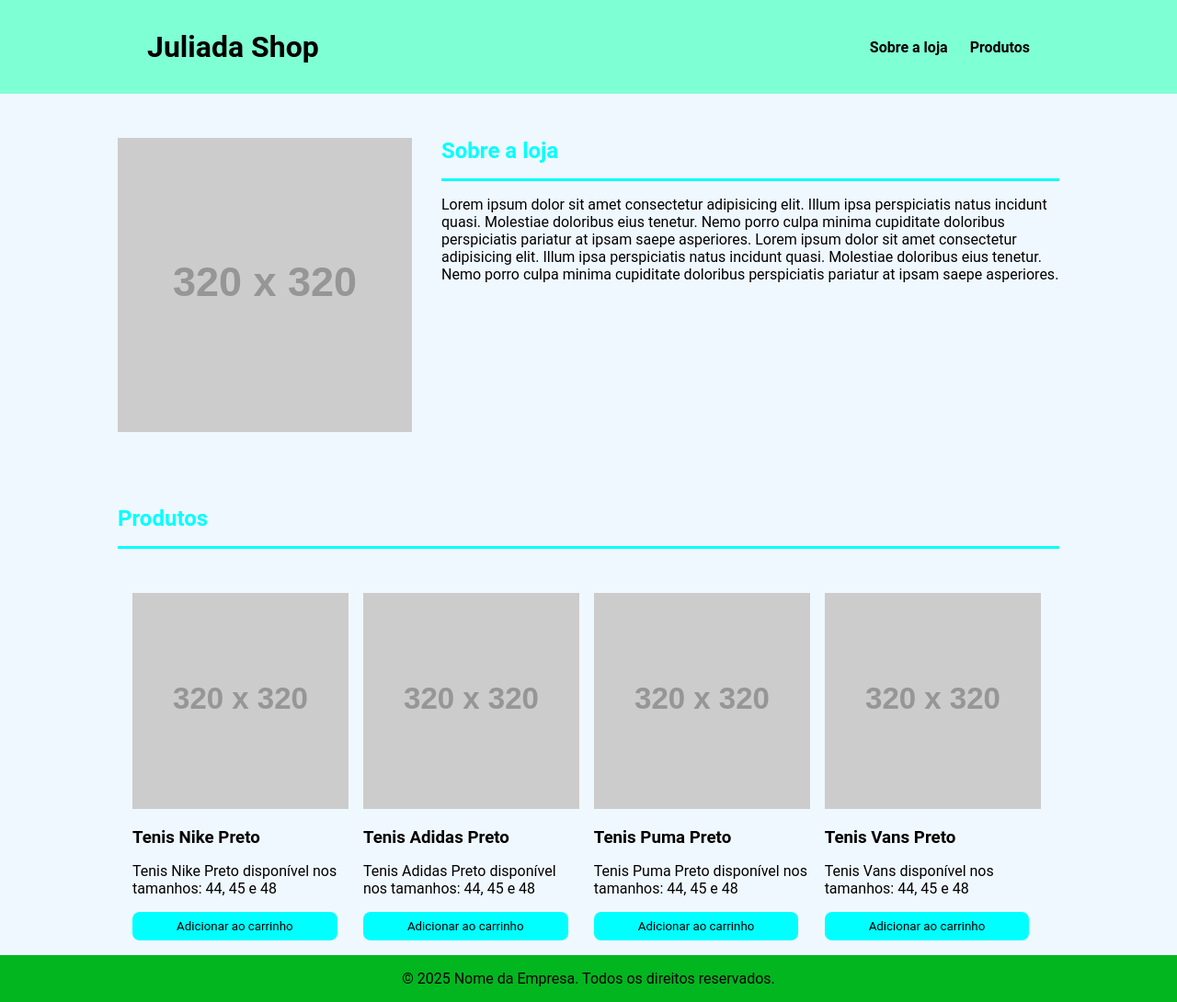
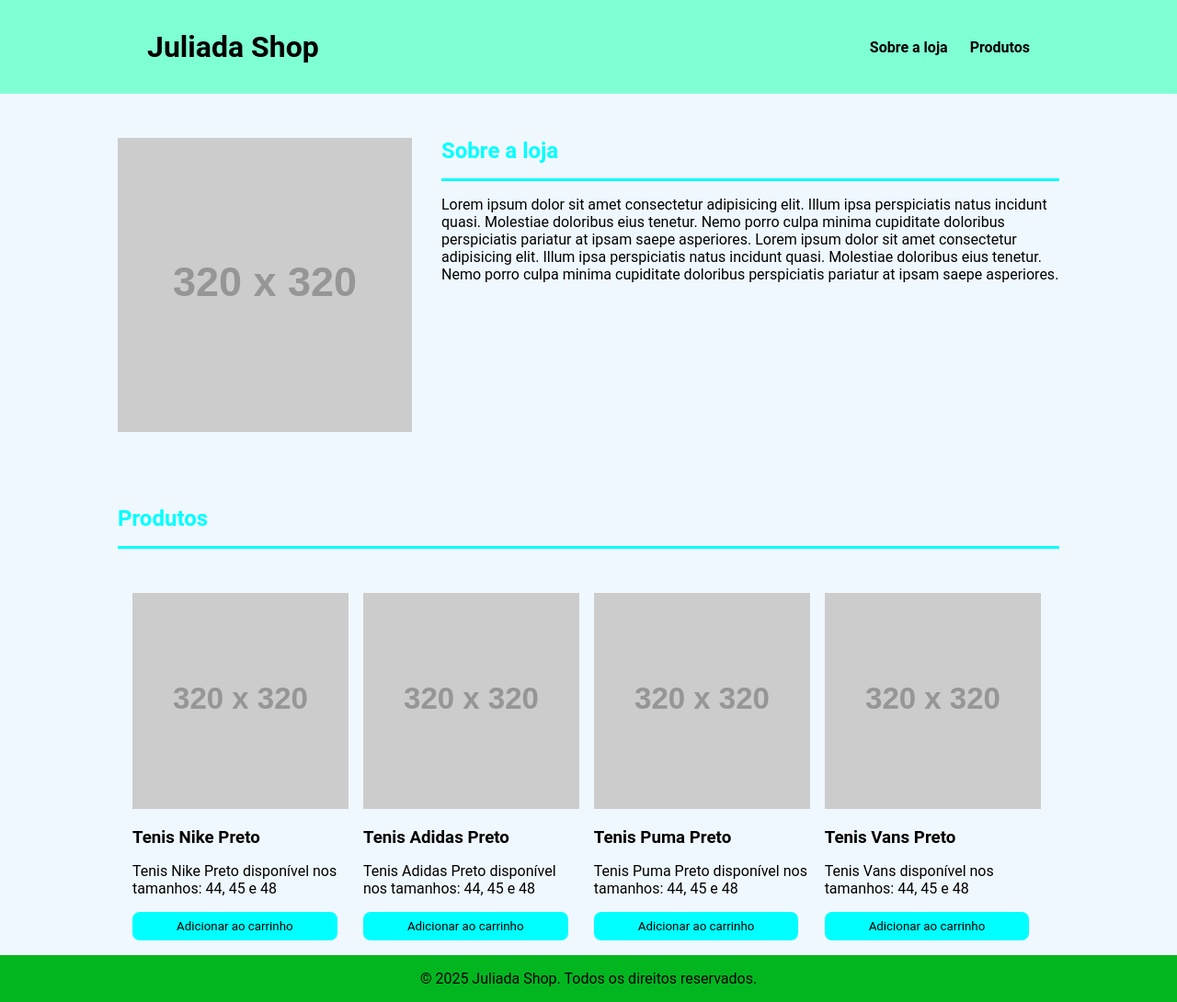
Before and after one commit to JulioBuzzi/EBAC, a plain HTML site: page LojaVirtual/index.html in a window 1280 px wide. Shown: the whole page at 92% size. Drawn offline with Linux system fonts and the light colour scheme; placeholder pictures from the web are drawn by us.

```diff
--- a/LojaVirtual/index.html
+++ b/LojaVirtual/index.html
@@ -57,7 +57,7 @@
             </ul>
         </div>
     </section>
-    <footer><p>&copy; 2025 Nome da Empresa. Todos os direitos reservados.</p></footer>
+    <footer><p>&copy; 2025 Juliada Shop. Todos os direitos reservados.</p></footer>
 </div>
 </body>
 </html>
```
